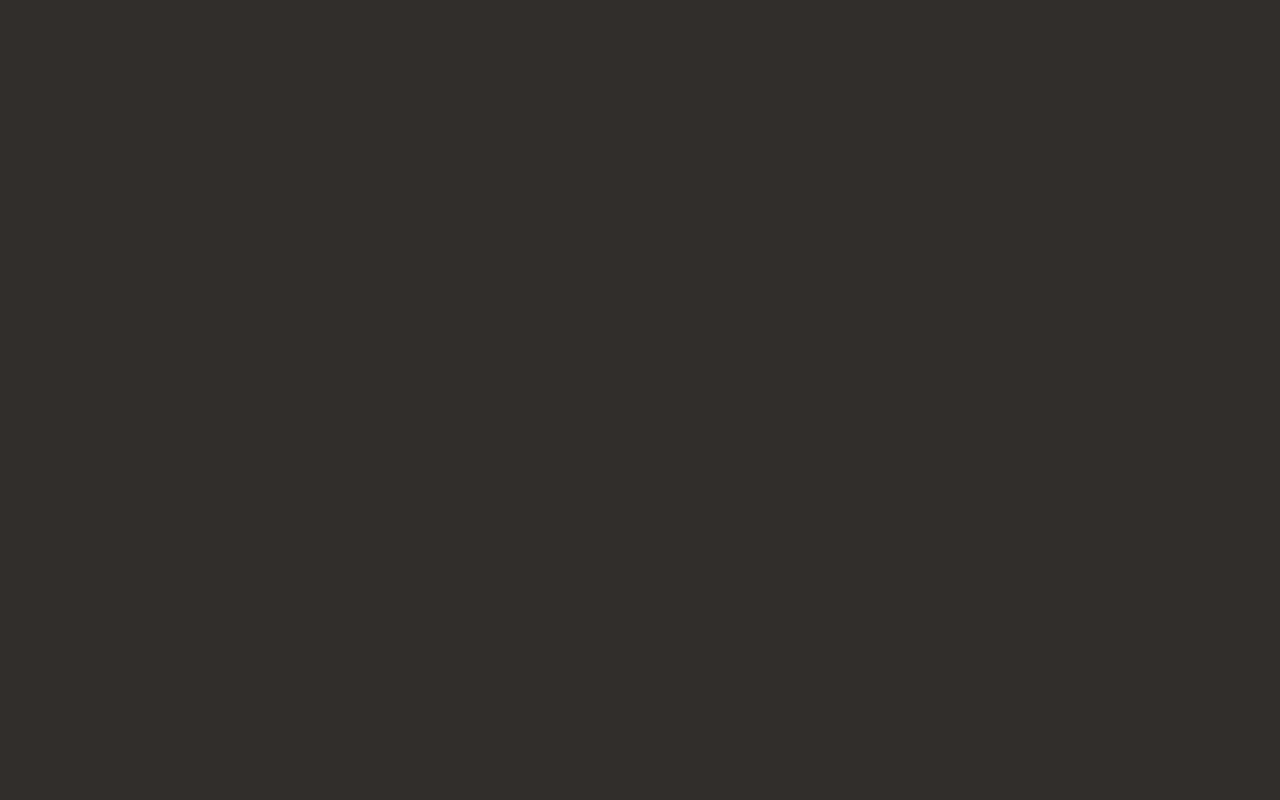
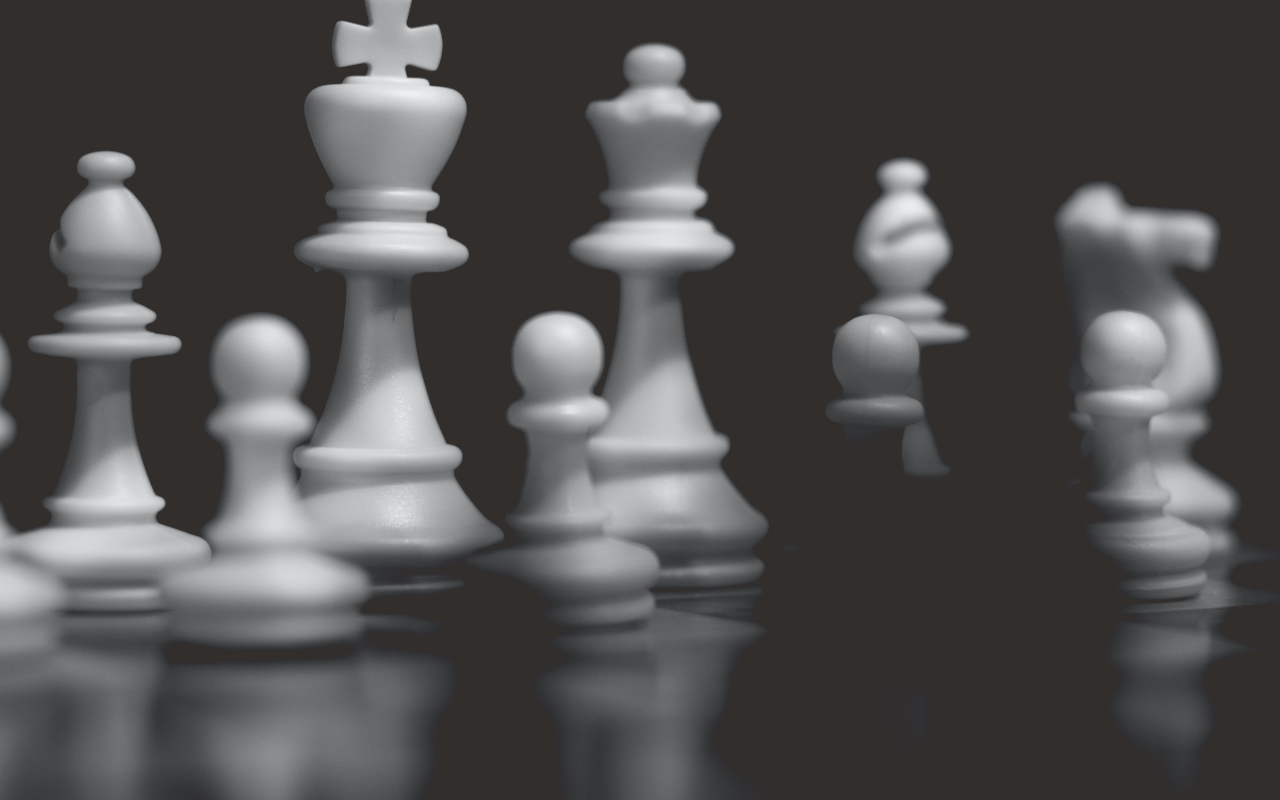
Before and after one commit to pietroiusti/chess, a website: page public/game.html in a window 1280 px wide. Drawn offline with Linux system fonts and the light colour scheme.

Commit message:
Add bg image.

```diff
--- a/public/css/game.css
+++ b/public/css/game.css
@@ -1,6 +1,17 @@
+html{
+    background-color: #312e2b;
+    /* background-image: url(https://www.wallpapertip.com/wmimgs/244-2446040_3d-chess-wallpaper.jpg); */
+    background-image: url("chess-image.jpg");
+    background-repeat: no-repeat;
+    background-position: center center;
+    Background-size: 200%;
+    /* Background-size: 1000px 700px; */
+    /*background-image: linear-gradient(to left, , #312e2b);*/
+    background-blend-mode: lighten;
+}
+
 body {
-    background-color: #312e2b;
-    color: #e0dcd1;
+    color: white; /*#e0dcd1;*/
     font-size: 25px;
     /*font-family: 'Fira Sans', sans-serif;*/
     font-family: 'Passion One', cursive;
@@ -44,7 +55,7 @@ body {
 #status {
     display: none;
     text-align: center;
-    margin-top: 20px;
+    /* margin-top: 20px; */
 }
 
 #board {
--- a/public/game.html
+++ b/public/game.html
@@ -15,11 +15,11 @@
 
     <div id="center">
       <div id="waitingMessage"></div>
-      <div id="board" style="width: 400px"></div>
       <div id="status">
 	<label>Status:</label>
 	<div id="statusText"></div>
       </div>
+      <div id="board" style="width: 400px"></div>
     </div>
 
     <div id="right">
```
Also changed, not shown: public/css/chess-image.jpg (added).
